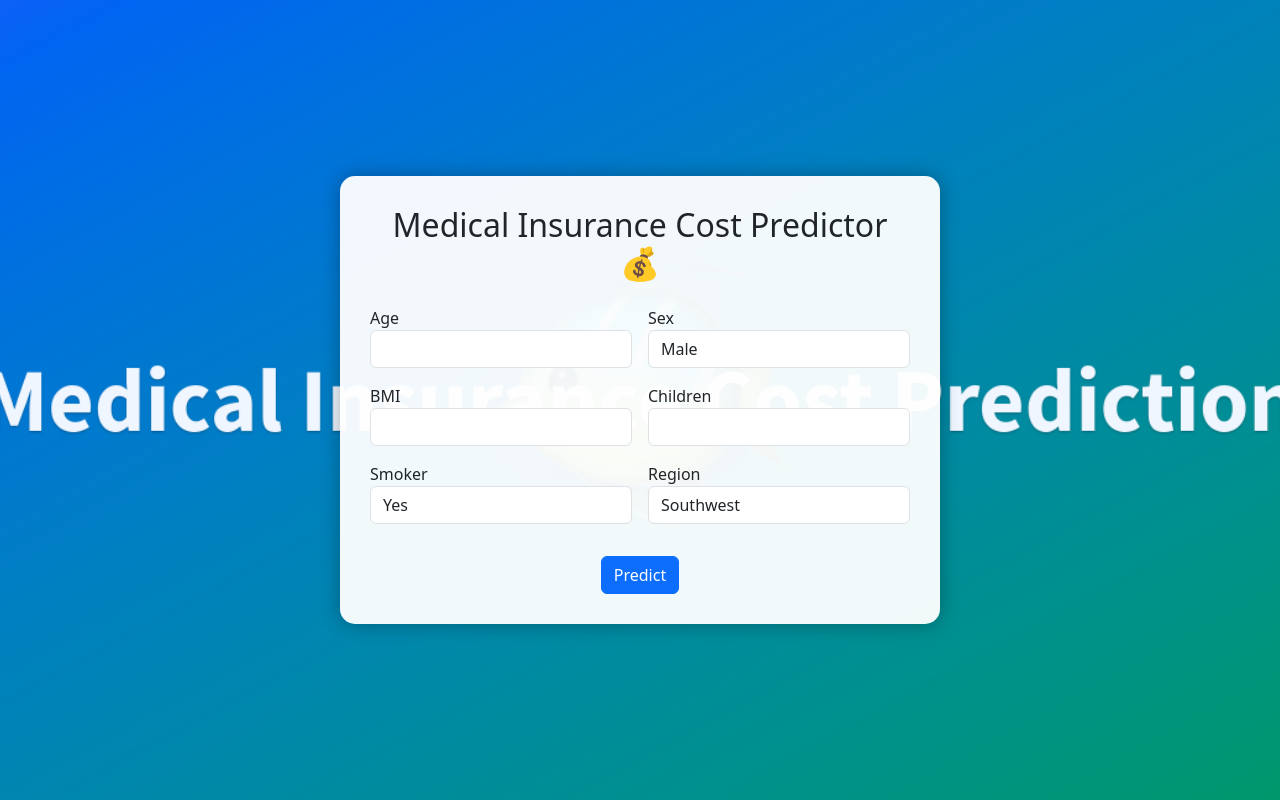
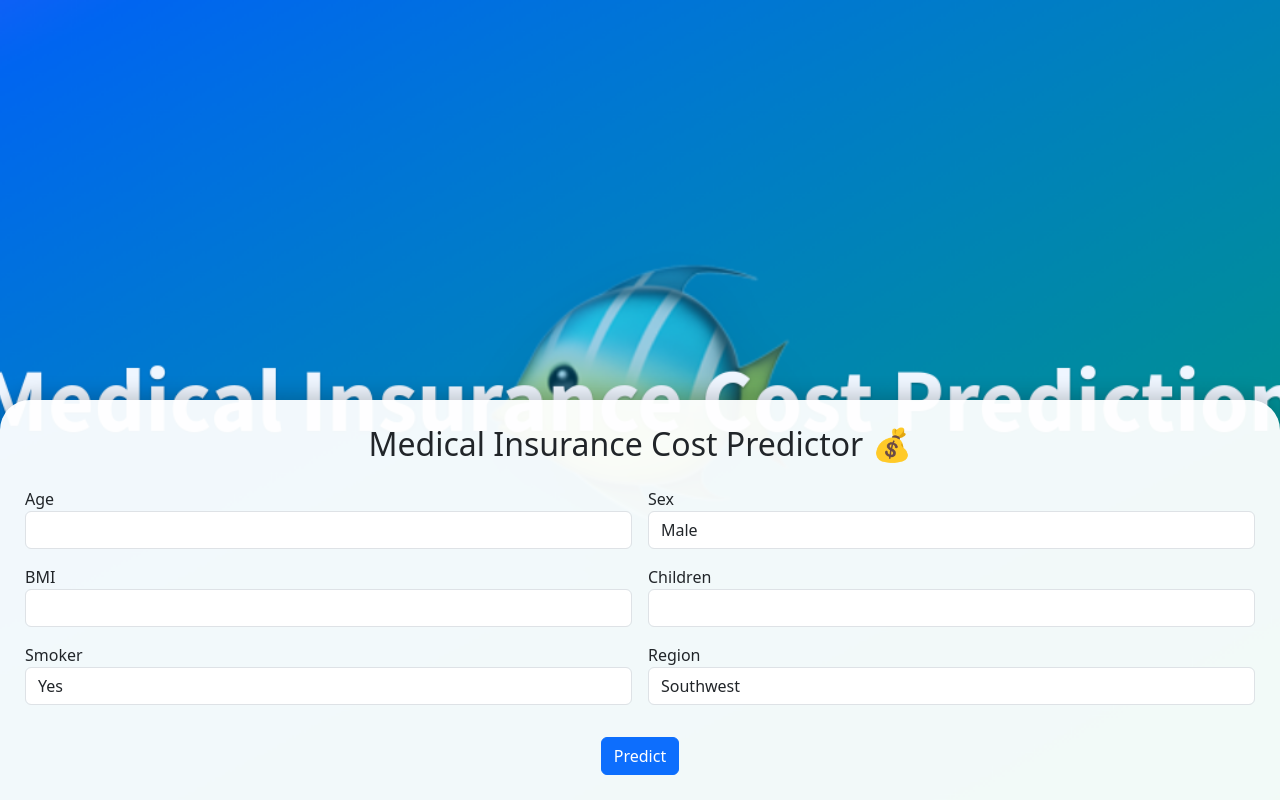
Before and after one commit to kmaha-lakshmi/Medical-insurance-price-analysis-prediction, a Flask app: page / in a window 1280 px wide. Run offline with Flask 3, Linux system fonts and the light colour scheme; parts of the project's set-up code (start-up, migrations or seed data) failed here and were passed over.

Commit message:
Form at bottom with background image and animation

```diff
--- a/templates/index.html
+++ b/templates/index.html
@@ -8,33 +8,45 @@
 
     <style>
         body {
+            margin: 0;
+            padding: 0;
             background-image: url("{{ url_for('static', filename='Medical_Insurance_Cost_Prediction.png') }}");
             background-size: cover;
             background-repeat: no-repeat;
-            background-position: center;
+            background-position: center center;
             min-height: 100vh;
             display: flex;
-            justify-content: center;
-            align-items: center;
+            flex-direction: column;
+            justify-content: flex-end;
         }
 
         .form-container {
             background-color: rgba(255, 255, 255, 0.95);
-            padding: 30px;
-            border-radius: 15px;
-            box-shadow: 0 0 20px rgba(0, 0, 0, 0.3);
-            max-width: 600px;
-            width: 100%;
+            padding: 25px;
+            border-top-left-radius: 30px;
+            border-top-right-radius: 30px;
+            box-shadow: 0 -5px 20px rgba(0, 0, 0, 0.2);
+            animation: slideUp 1s ease-in-out;
+        }
+
+        @keyframes slideUp {
+            from {
+                transform: translateY(100%);
+                opacity: 0;
+            }
+            to {
+                transform: translateY(0);
+                opacity: 1;
+            }
         }
 
         @media (max-width: 576px) {
             .form-container {
                 padding: 20px;
-                margin: 10px;
             }
 
             h2 {
-                font-size: 1.5rem;
+                font-size: 1.4rem;
             }
         }
     </style>
```
